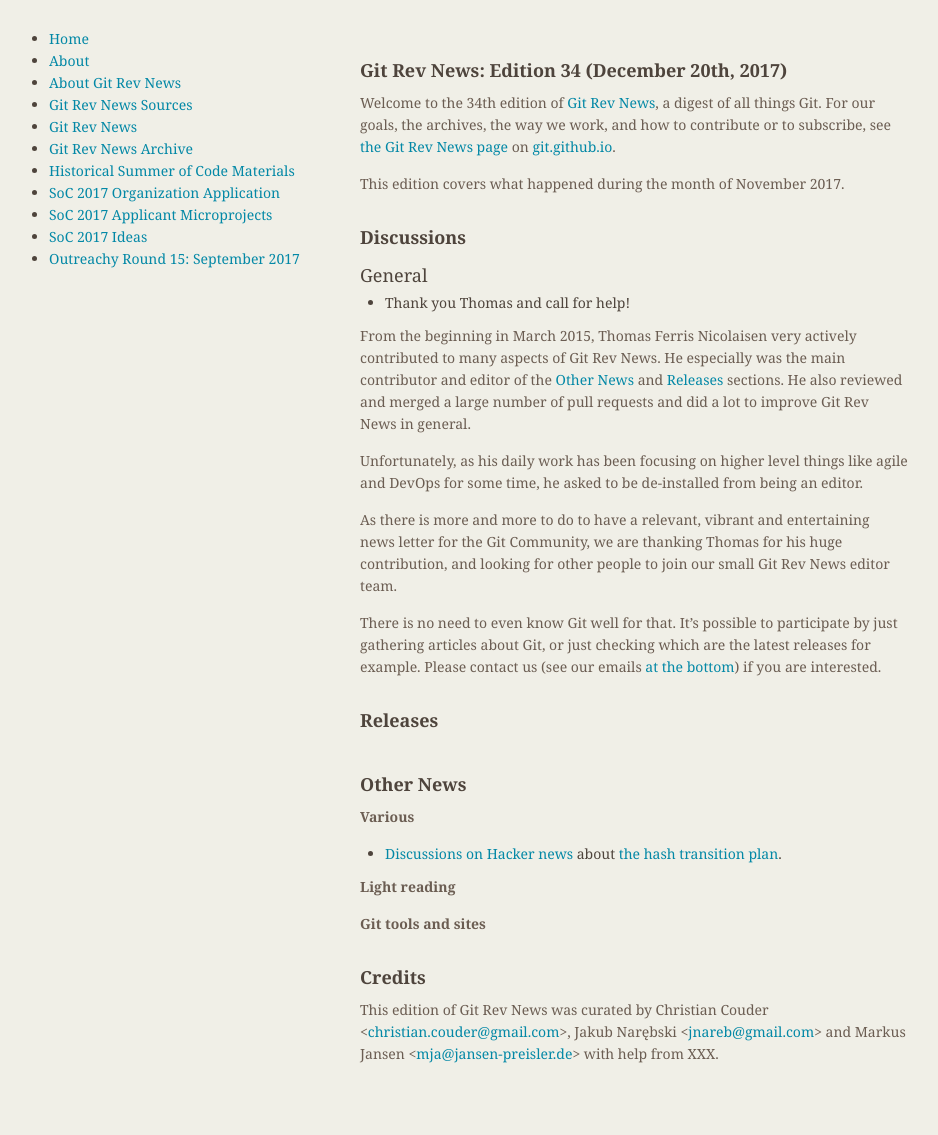
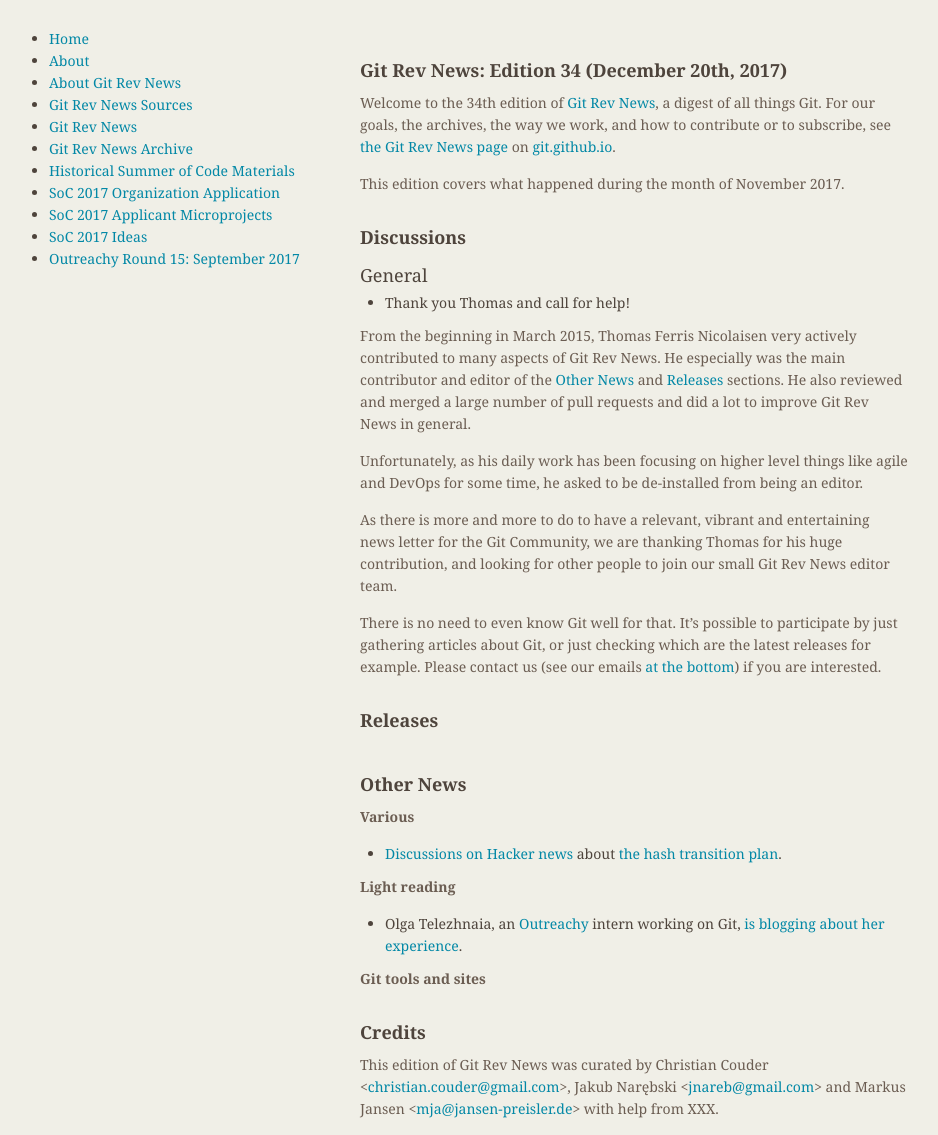
Before and after one commit to git/git.github.io, a Jekyll site: the page built from rev_news/drafts/edition-34.md, in a window 1280 px wide. Shown: the whole page, without its empty margins (174-1112 px from the left). Built offline with Jekyll 4.4.1, drawn with Linux system fonts in a browser that asks for light colours; before the commit the page ends 1080 px from its top, so only the background shows below that.

Commit message:
rn-34: add Olga's blog

```diff
--- a/rev_news/drafts/edition-34.md
+++ b/rev_news/drafts/edition-34.md
@@ -65,6 +65,8 @@
 
 __Light reading__
 
+* Olga Telezhnaia, an [Outreachy](https://www.outreachy.org/) intern working on Git,
+  [is blogging about her experience](https://medium.com/@olyatelezhnaya).
 
 __Git tools and sites__
 
```
